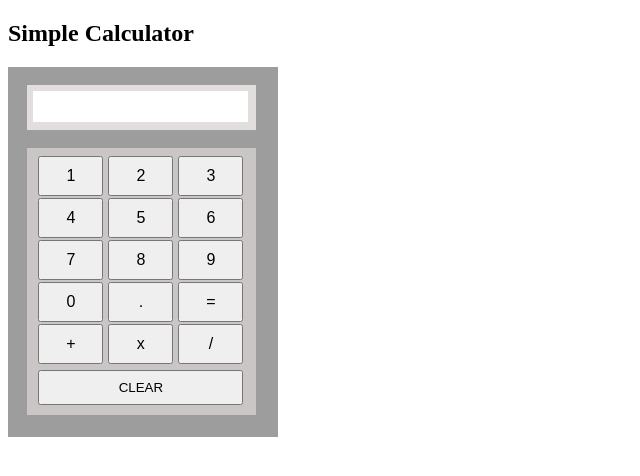
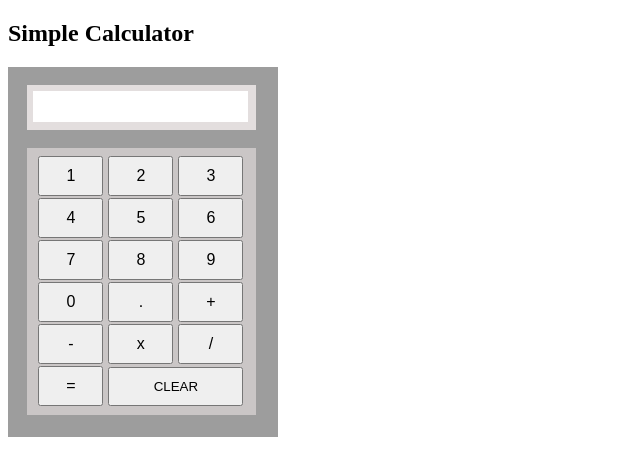
Before and after one commit to JanBaig/Calculator-App, a React (Create React App) app: page / in a window 1280 px wide. Shown: the top 476 px of the page, without its empty margins (0-640 px from the left). Built offline with nearby package versions, Linux system fonts and the light colour scheme.

Commit message:
Few Changes

```diff
--- a/src/App.css
+++ b/src/App.css
@@ -43,9 +43,9 @@
 
 .clearBtn {
     position: relative;
-    width: 205px;
-    height: 35px;
-    top: 4px;
+    width: 135px;
+    height: 39px;
+    top: 1px;
 }
 
 .displayBar {
--- a/src/App.js
+++ b/src/App.js
@@ -4,17 +4,56 @@ import './App.css';
 
 function App() {
   const [input, setInput] = useState("");
+  const [operator, setOperator] = useState("");
+  const [result, setResult] = useState(null);
 
-  // Just have a const variable?
+  function displayResult(){
+    // ERROR of 'badState' was because the displayResult func included parenthesis
+    var resultDisplay = 0;
+
+    if (input.includes("+")){
+      input.split("+").map((element) => resultDisplay += parseFloat(element));
+      setResult(resultDisplay)
+    }
+    else if (input.includes("-")){
+      var test = input.split("-");
+      var result = parseFloat(test[0]) - parseFloat(test[1]);
+      setResult(result);
+    }
+    else if (input.includes("x")){
+      var test = input.split("x");
+      var result = parseFloat(test[0]) * parseFloat(test[1]);
+      setResult(result);
+    }
+    else if (input.includes("/")){
+      var test = input.split("/");
+      var result = parseFloat(test[0]) / parseFloat(test[1]);
+      setResult(result);
+    }
+
+    return (
+      setInput(null)
+    )
+  }
 
   function DisplayButtons(){
 
-    var testingArray = ["1", "2", "3", "4", "5", "6", "7", "8", "9", "0", ".", "=", "+", "x", "/"];
+    var numArray = ["1", "2", "3", "4", "5", "6", "7", "8", "9", "0"];
+    var opArray = [".", "+", "-","x", "/"];
 
-    var newArr = testingArray.map((element) => {
+    var displayNumArr = numArray.map((element) => {
       return (
         <div key={element}>
-          <button className="buttons" onClick={() => setInput(element)}>{element}</button>
+          <button className="buttons" onClick={() => setInput(input + element)}>{element}</button>
+        </div>
+      )
+
+    })
+
+    var displayOpArray = opArray.map((element) => {
+      return (
+        <div key={element}>
+          <button className="buttons" onClick={() => setOperator(element)}>{element}</button>
         </div>
       )
 
@@ -22,14 +61,20 @@ function App() {
 
     return (
       <div className="gridContainer">
-        {newArr}
-        <button className="clearBtn">CLEAR</button>
+        {displayNumArr}
+        {displayOpArray}
+        <button className="buttons" onClick={displayResult}> =</button>
+        <button className="clearBtn" onClick={() => {
+          return (
+            setInput(""),
+            setResult(null)
+          )
+
+        }}> CLEAR </button>
       </div>
 
     )
-
   }
-
 
   return (
 
@@ -41,7 +86,7 @@ function App() {
 
           <div className="header">
             <div className="displayBar">
-              <p>{input}</p>
+              <p>{result == null?  input : result}</p>
             </div>
           </div>
 
@@ -62,5 +107,3 @@ export default App;
 
 
 // Making a Simple Calculator App
-
-// 1. Make the other buttons display the proper input
```
